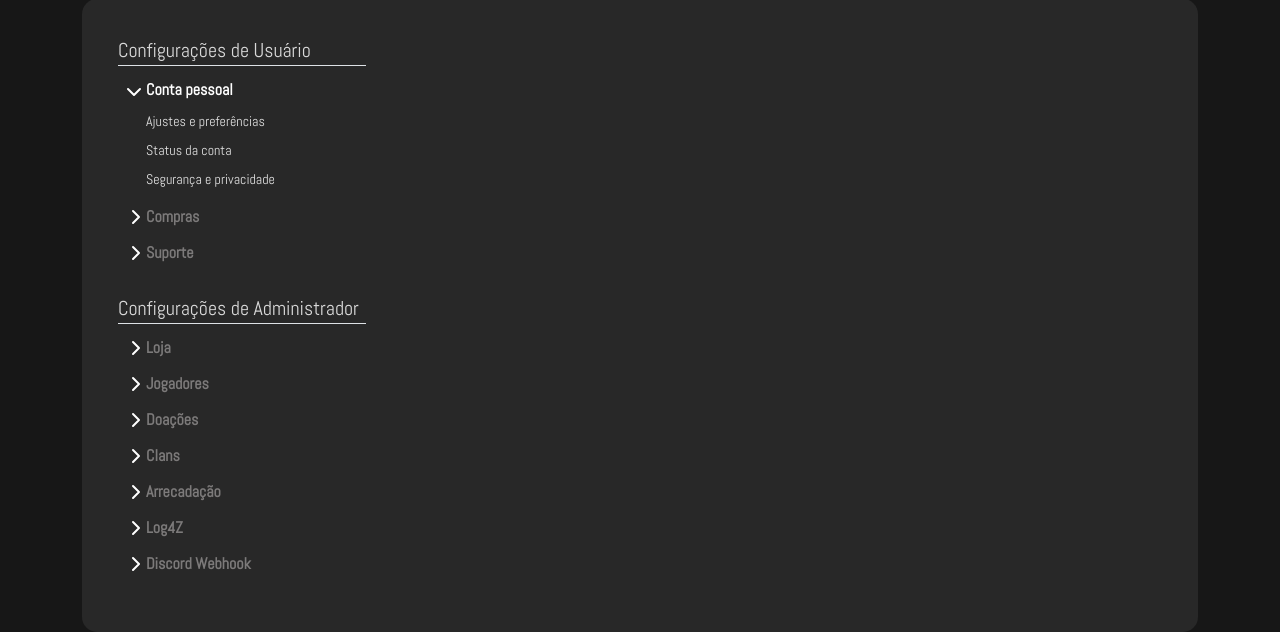
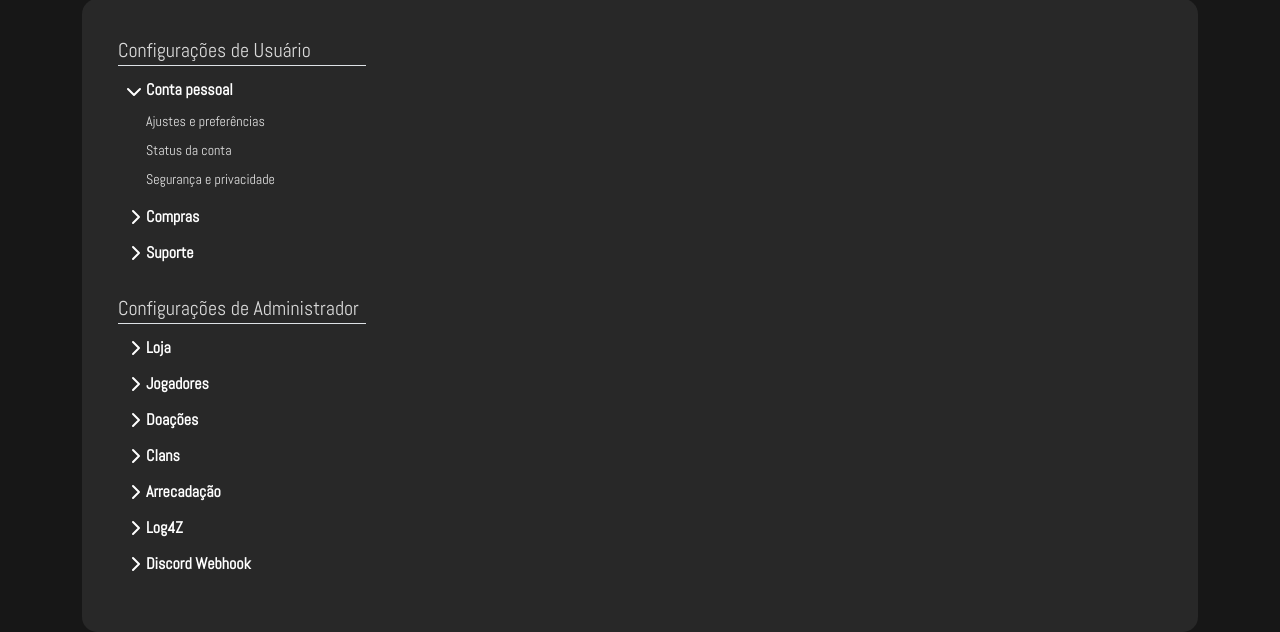
Before and after one commit to joaoragazzo/infectz, a Flask app: page /account in a window 1280 px wide. Shown: the part 195-827 px from the top of the page. Run offline with Flask 3, Linux system fonts and the light colour scheme; the visitor is signed in with stand-in values (Sample User, id 1); parts of the project's set-up code (start-up, migrations or seed data) failed here and were passed over; some libraries are stand-ins or nearby versions.

Commit message:
FIX: fixing color for config tab

```diff
--- a/static/css/sidebar.css
+++ b/static/css/sidebar.css
@@ -44,7 +44,7 @@ body {
     align-items: center;
     padding: .25rem .5rem;
     font-weight: 600;
-    color: rgb(124, 122, 122);
+    color: rgb(255, 255, 255);
     background-color: transparent;
     border: 0;
   }
```
